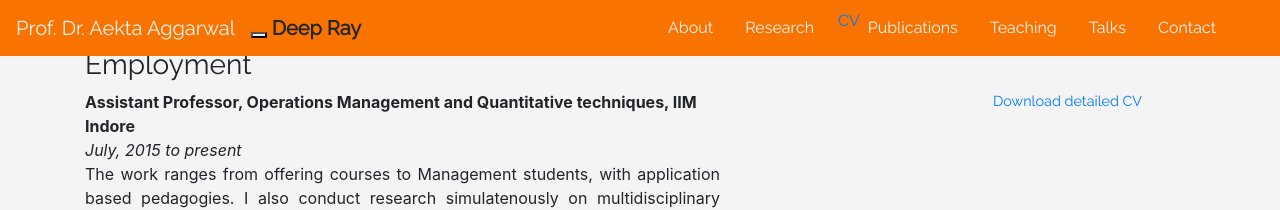
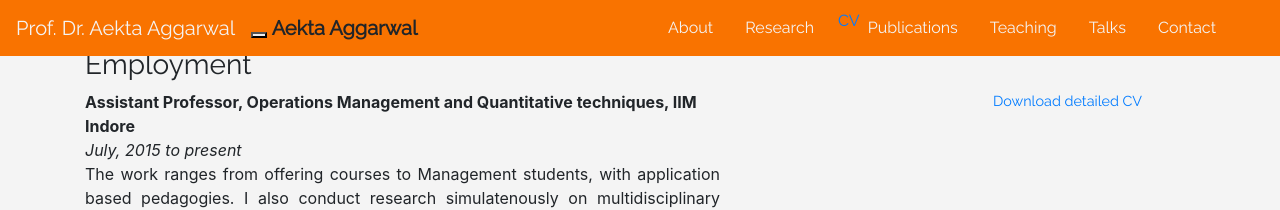
Before and after one commit to aektaaggarwal/aektaaggarwal.github.io, a Jekyll site: the page cv.html, which Jekyll copies as it is, in a window 1280 px wide. Shown: the top 210 px of the page. Built offline with Jekyll 4.4.1, drawn with Linux system fonts in a browser that asks for light colours; nearby versions of some CDN libraries.

Commit message:
Update cv.html

```diff
--- a/cv.html
+++ b/cv.html
@@ -52,7 +52,7 @@
           <span class="icon-bar"></span>
           <span class="icon-bar"></span>
       </button>
-      <a class="navbar-brand"><b>Deep Ray</b></a>
+      <a class="navbar-brand"><b>Aekta Aggarwal</b></a>
   </div>
   <div class="collapse navbar-collapse " id="navbarSupportedContent">
    <div class="collapse navbar-collapse">
```
